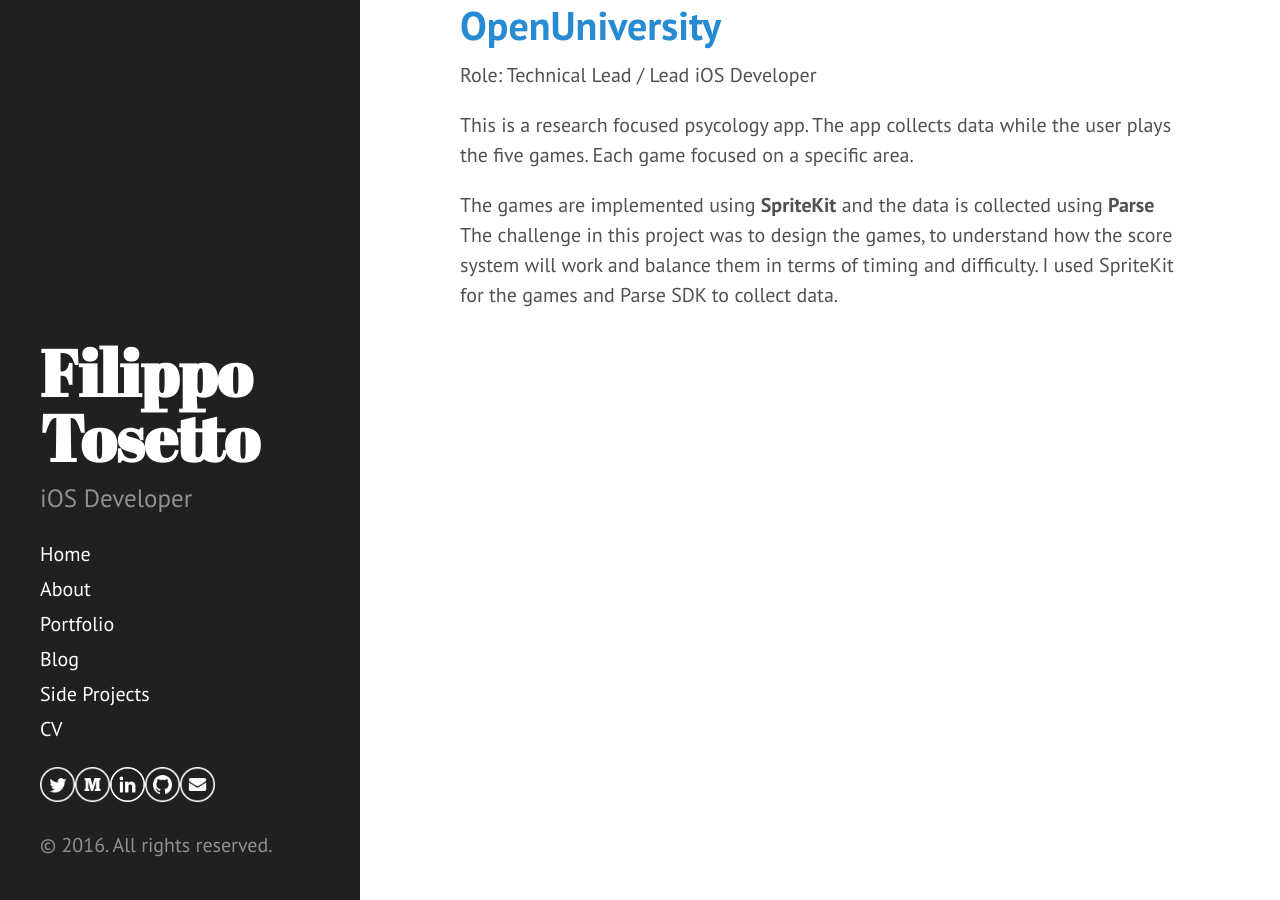
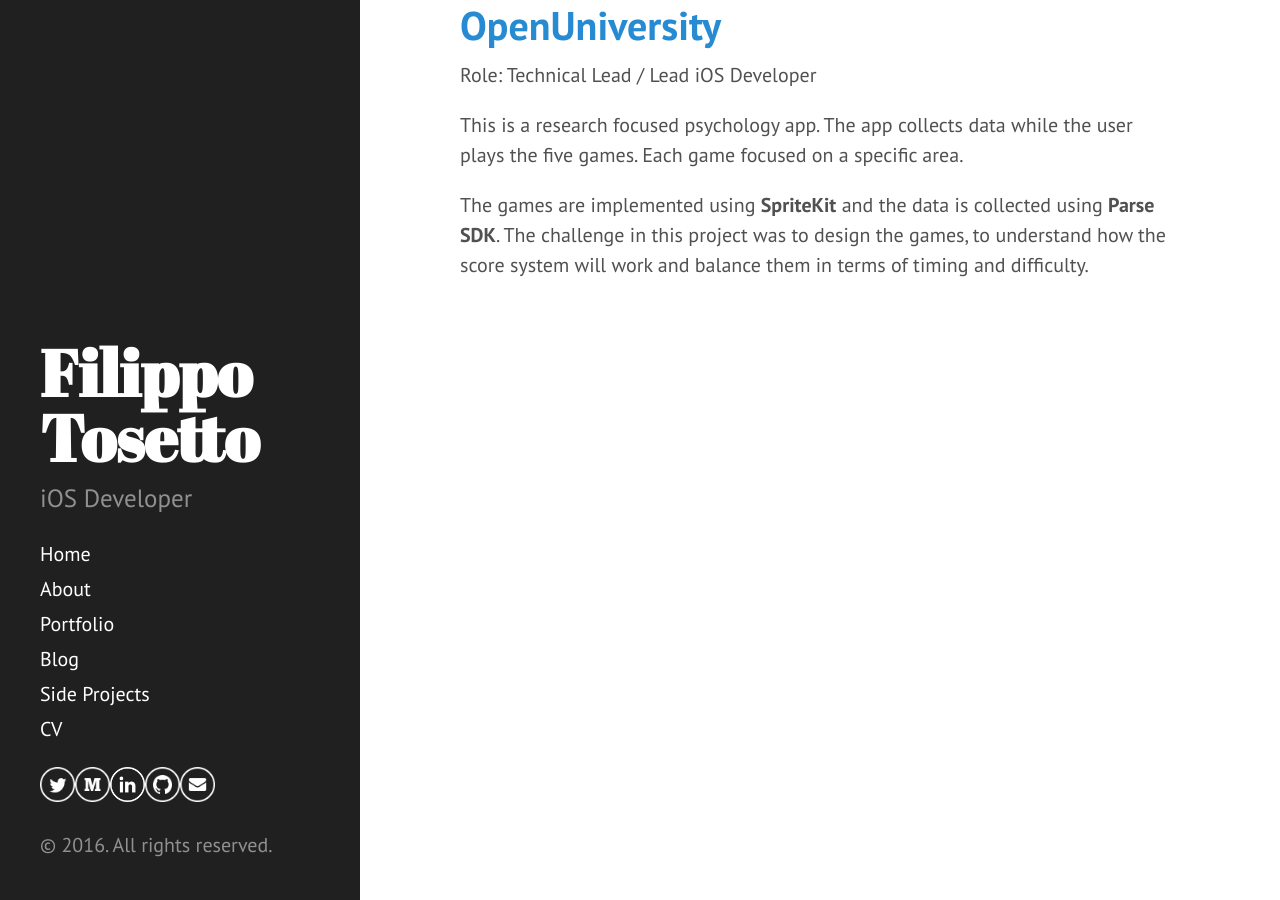
Before and after one commit to filippotosetto/filippotosetto.github.io, a Jekyll site: the page built from _project/openuniversity.md, in a window 1280 px wide. Built offline with Jekyll 4.4.1, drawn with Linux system fonts in a browser that asks for light colours.

Commit message:
fixed typos

```diff
--- a/_project/openuniversity.md
+++ b/_project/openuniversity.md
@@ -4,6 +4,6 @@ title: OpenUniversity
 icon: /public/images/projects/openuniversity/icon.png
 link: 'https://itunes.apple.com/gb/app/ou-brainwave/id946774097?mt=8'
 role: Technical Lead / Lead iOS Developer
-description: '<p>This is a research focused psycology app. The app collects data while the user plays the five games. Each game focused on a specific area.</p><p>The games are implemented using <b>SpriteKit</b> and the data is collected using <b>Parse</b> The challenge in this project was to design the games, to understand how the score system will work and balance them in terms of timing and difficulty. I used SpriteKit for the games and Parse SDK to collect data.</p>'
+description: '<p>This is a research focused psychology app. The app collects data while the user plays the five games. Each game focused on a specific area.</p><p>The games are implemented using <b>SpriteKit</b> and the data is collected using <b>Parse SDK</b>. The challenge in this project was to design the games, to understand how the score system will work and balance them in terms of timing and difficulty.</p>'
 order: 5
 ---
--- a/side-projects.html
+++ b/side-projects.html
@@ -4,7 +4,7 @@ title: Side Projects
 order: 5
 ---
 
-<h2>Framewors</h2>
+<h2>Frameworks</h2>
 <div class="github-card" data-user="filippotosetto" data-repo="SwiftOpenWeatherMapAPI" data-target="_blank" data-width="300px"></div>
 
 <h2>Projects</h2>
```
Also changed, not shown: about.md (+1 -1 lines).
